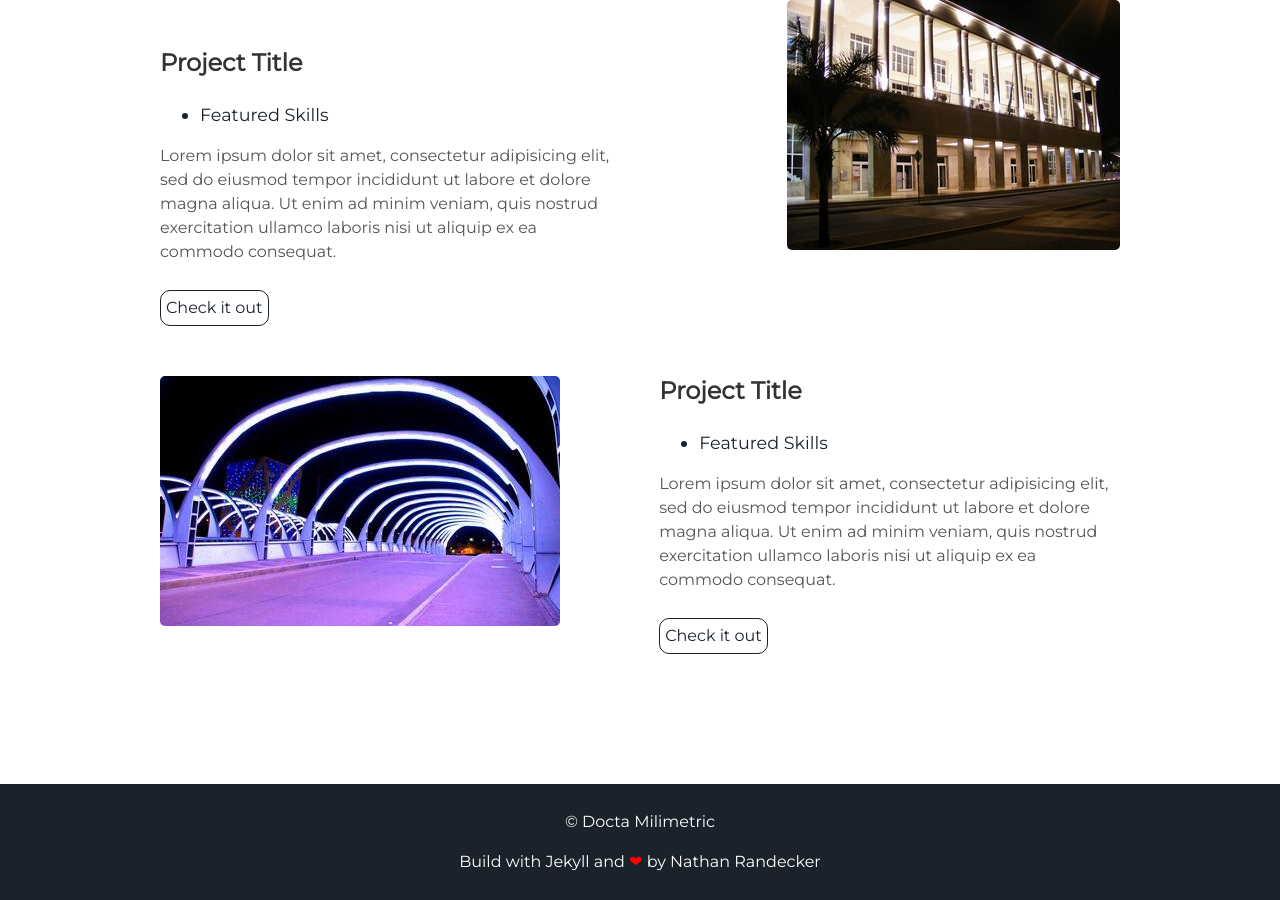
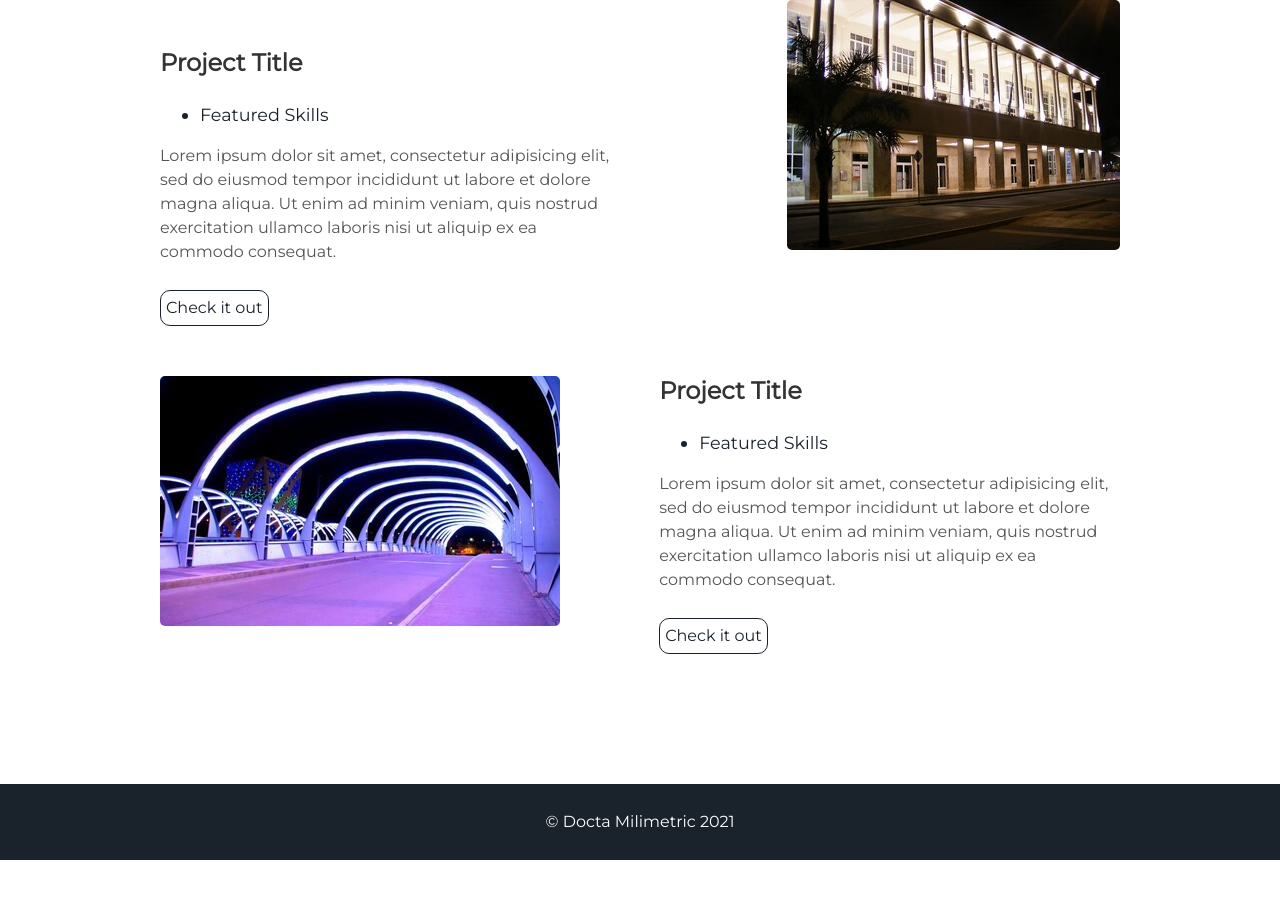
Before and after one commit to acristiansanchez/milimetric, a Jekyll site: the page built from index.html, in a window 1280 px wide and 900 px high, scrolled down 1808 px. Built offline with Jekyll 4.4.1, drawn with Linux system fonts in a browser that asks for light colours; after the commit the page ends 2668 px from its top, so only the background shows below that.

Commit message:
Update footer.html

```diff
--- a/_includes/footer.html
+++ b/_includes/footer.html
@@ -1,6 +1,6 @@
 <footer class="footer">
-    <p>&copy; {{site.username}}</p>
-    <p>Build with Jekyll and <span class="love">❤</span> by <a href="https://github.com/nrandecker">Nathan Randecker</a></p>
+    <p>&copy; {{site.username}} 2021</p>
+    <!-- <p>Build with Jekyll and <span class="love">❤</span> by <a href="https://github.com/nrandecker">Nathan Randecker</a></p> -->
 </footer>
 <script src="//cdn.jsdelivr.net/particles.js/2.0.0/particles.min.js"></script>
 <script src="{{ "/assets/js/sweet-scroll.min.js" | prepend: site.baseurl }}"></script>
```
